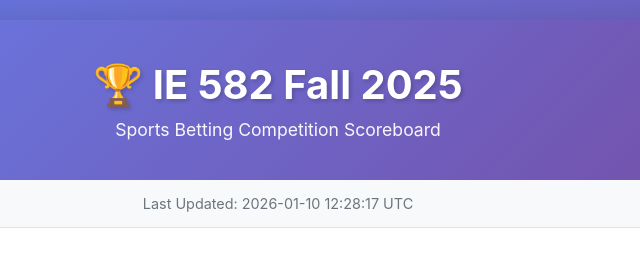
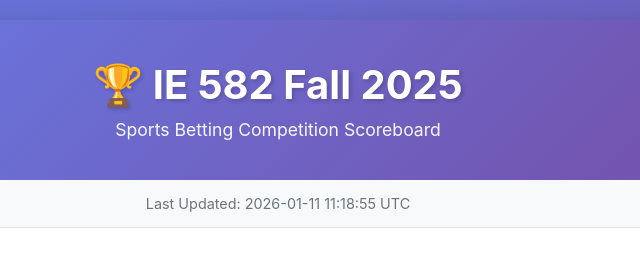
Before and after one commit to BU-IE-582/scoreboard-fall-25, a plain HTML site: page index.html in a window 1280 px wide. Shown: the top 265 px of the page, 362-1002 px from the left. Drawn offline with Linux system fonts and the light colour scheme.

Commit message:
Update scoreboard - 2026-01-11 11:18:55

```diff
--- a/index.html
+++ b/index.html
@@ -185,7 +185,7 @@
         </header>
 
         <div class="last-updated">
-            Last Updated: 2026-01-10 12:28:17 UTC
+            Last Updated: 2026-01-11 11:18:55 UTC
         </div>
 
         <div class="table-container">
```
